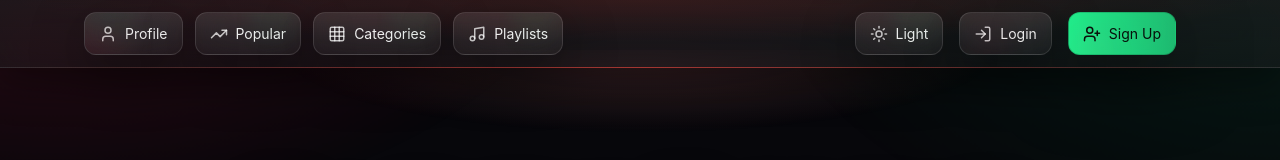
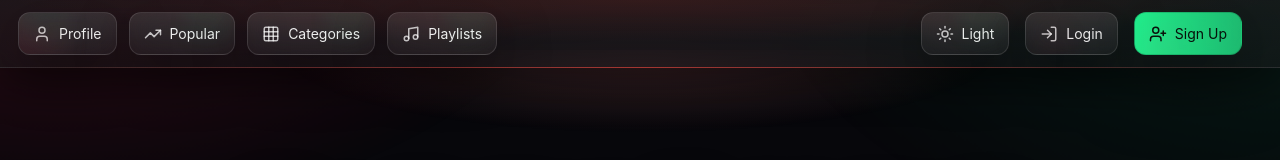
Before and after one commit to quartz-dev/music-movie-frontend, a React (Vite) app: page / in a window 1280 px wide. Shown: the top 160 px of the page. Built offline with nearby package versions, Linux system fonts and the light colour scheme; no server answers.

Commit message:
degistirdim

```diff
--- a/src/App.css
+++ b/src/App.css
@@ -117,9 +117,10 @@
 }
 
 .navbar-content {
-    max-width: var(--container);
-    margin: 0 auto;
-    padding: 0 var(--pad-x);
+    width: 100%;
+    max-width: none;
+    margin: 0;
+    padding: 0 18px;
     display: flex;
     justify-content: space-between;
     align-items: center;
@@ -130,6 +131,8 @@
     display: flex;
     align-items: center;
     gap: 12px; /* Butonlar arası boşluk */
+    justify-content: flex-start;
+    margin-left: 0;
 }
 
 /* Sol taraftaki Profile butonu */
@@ -267,6 +270,8 @@
     align-items: center;
     gap: 16px;
     padding-right: 20px; /* Profil butonunu daha sağa kaydır */
+    justify-content: flex-end;
+    margin-right: 0;
 }
 
 /* Auth Navigation Buttons */
```
